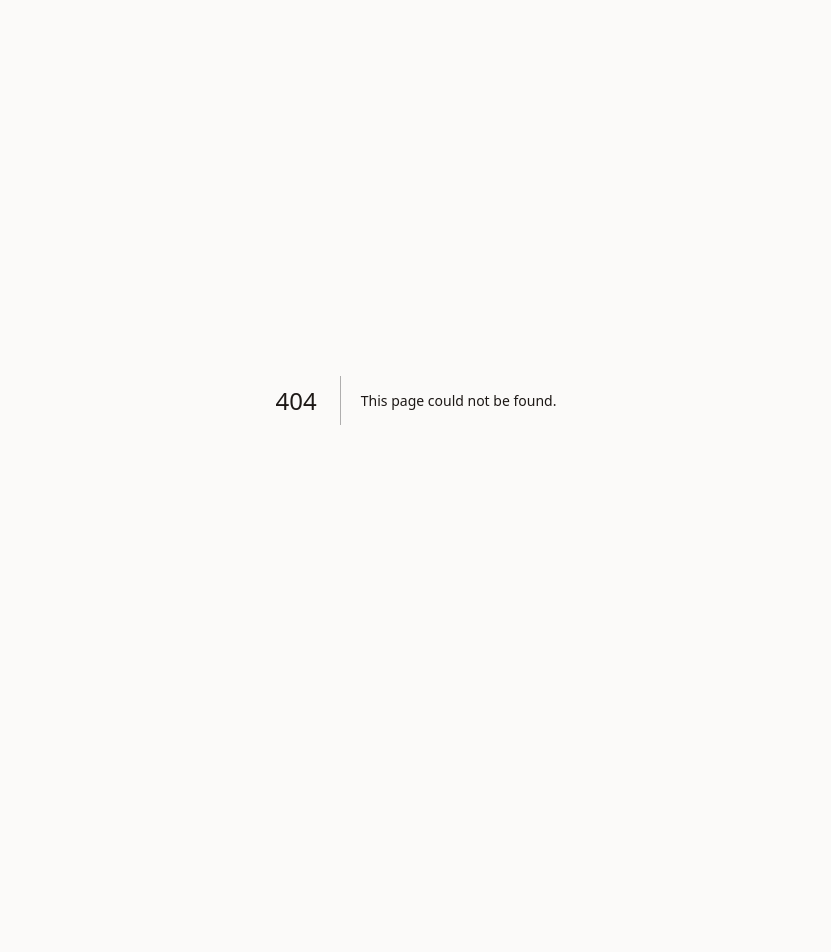
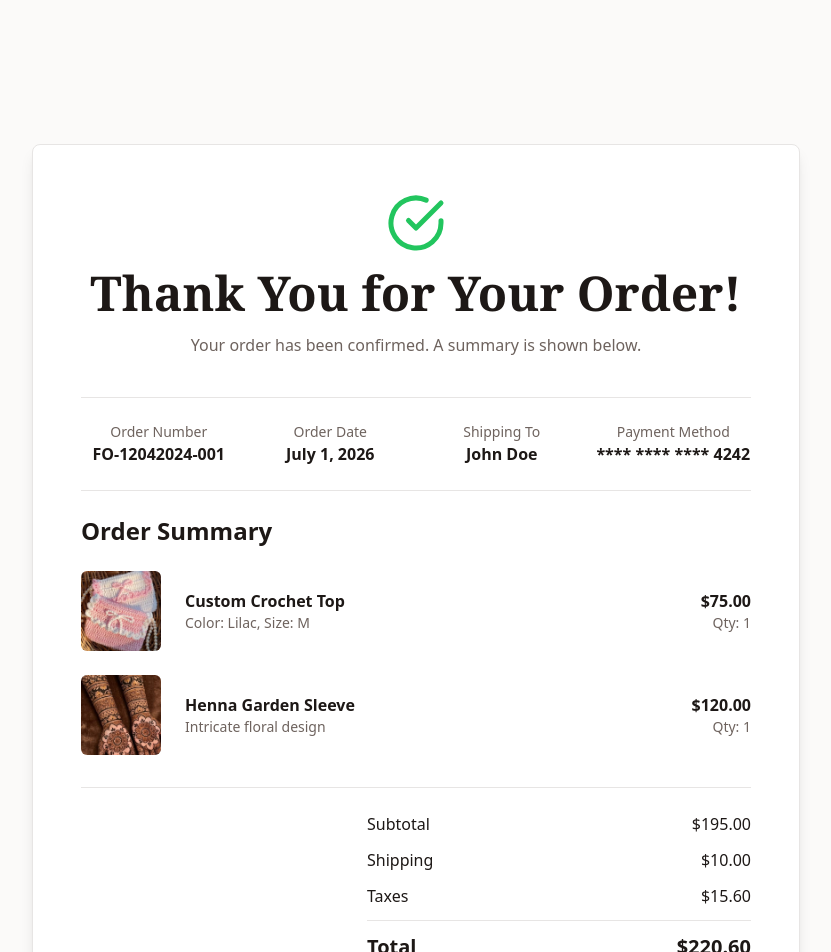
Before and after one commit to yaseenyash55-droid/farah-origin, a Next.js app: page /order-confirmation in a window 1280 px wide. Before the commit this address had no page. Shown: the top 952 px of the page, without its empty margins (224-1055 px from the left). Before the commit the page ends 800 px from the top, so only its background shows below. Built offline with nearby package versions, Linux system fonts and the light colour scheme; a web font is replaced by a local one.

Commit message:
feat: update CartPage to navigate to Order Confirmation on checkout; add new Order Confirmation page with order summary and details

```diff
--- a/app/cart/page.jsx
+++ b/app/cart/page.jsx
@@ -101,12 +101,15 @@ const CartPage = () => {
                     <span>${total.toFixed(2)}</span>
                   </div>
                 </div>
+                <Link href="/order-confirmation">
                   <button
                     className="w-full mt-8 bg-primary text-primary-foreground py-3 rounded-full font-semibold hover:bg-primary/90 transition-all text-lg disabled:bg-muted disabled:cursor-not-allowed"
                     disabled={cartItems.length === 0}
+                    onClick={() => setCartItems([])}
                   >
                     Proceed to Checkout
                   </button>
+                </Link>
                 <Link href="/gallery" className="w-full mt-4 inline-block text-center text-primary font-semibold hover:underline">
                   Continue Shopping
                 </Link>
--- /dev/null
+++ b/app/order-confirmation/page.jsx
@@ -0,0 +1,131 @@
+import React from 'react';
+import { CheckCircle, Printer } from 'lucide-react';
+import Link from 'next/link';
+
+const OrderConfirmationPage = () => {
+  const orderDetails = {
+    orderNumber: 'FO-12042024-001',
+    orderDate: new Date().toLocaleDateString('en-US', { year: 'numeric', month: 'long', day: 'numeric' }),
+    items: [
+      {
+        id: 1,
+        name: 'Custom Crochet Top',
+        description: 'Color: Lilac, Size: M',
+        price: 75.00,
+        quantity: 1,
+        image: '/crochet.jpg',
+      },
+      {
+        id: 2,
+        name: 'Henna Garden Sleeve',
+        description: 'Intricate floral design',
+        price: 120.00,
+        quantity: 1,
+        image: '/mehendi.jpg',
+      },
+    ],
+    shippingAddress: {
+      name: 'John Doe',
+      addressLine1: '123 Craft Lane',
+      city: 'Artisanville',
+      state: 'CA',
+      zip: '98765',
+    },
+    paymentMethod: '**** **** **** 4242',
+  };
+
+  const subtotal = orderDetails.items.reduce((acc, item) => acc + item.price * item.quantity, 0);
+  const shipping = 10.00;
+  const taxes = subtotal * 0.08; // 8% tax
+  const total = subtotal + shipping + taxes;
+
+  return (
+    <main className="bg-background text-foreground min-h-screen pt-20">
+      <div className="container mx-auto px-4 py-16">
+        <div className="max-w-3xl mx-auto bg-card p-8 md:p-12 rounded-lg border border-border shadow-lg">
+
+          <div className="text-center mb-10">
+            <CheckCircle size={60} className="text-green-500 mx-auto mb-4" />
+            <h1 className="font-serif text-4xl md:text-5xl font-bold">Thank You for Your Order!</h1>
+            <p className="mt-4 text-muted-foreground">Your order has been confirmed. A summary is shown below.</p>
+          </div>
+
+          <div className="border-t border-b border-border py-6 my-6">
+            <div className="grid grid-cols-2 md:grid-cols-4 gap-4 text-center">
+              <div>
+                <p className="text-sm text-muted-foreground">Order Number</p>
+                <p className="font-semibold">{orderDetails.orderNumber}</p>
+              </div>
+              <div>
+                <p className="text-sm text-muted-foreground">Order Date</p>
+                <p className="font-semibold">{orderDetails.orderDate}</p>
+              </div>
+              <div>
+                <p className="text-sm text-muted-foreground">Shipping To</p>
+                <p className="font-semibold">{orderDetails.shippingAddress.name}</p>
+              </div>
+              <div>
+                <p className="text-sm text-muted-foreground">Payment Method</p>
+                <p className="font-semibold">{orderDetails.paymentMethod}</p>
+              </div>
+            </div>
+          </div>
+
+          <div>
+            <h2 className="text-2xl font-semibold mb-6">Order Summary</h2>
+            <div className="space-y-6">
+              {orderDetails.items.map(item => (
+                <div key={item.id} className="flex items-center gap-6">
+                  <img src={item.image} alt={item.name} className="w-20 h-20 object-cover rounded-md" />
+                  <div className="flex-grow">
+                    <h3 className="font-semibold">{item.name}</h3>
+                    <p className="text-sm text-muted-foreground">{item.description}</p>
+                  </div>
+                  <div className="text-right">
+                    <p className="font-semibold">${item.price.toFixed(2)}</p>
+                    <p className="text-sm text-muted-foreground">Qty: {item.quantity}</p>
+                  </div>
+                </div>
+              ))}
+            </div>
+          </div>
+
+          <div className="border-t border-border mt-8 pt-6">
+            <div className="space-y-3 max-w-sm ml-auto">
+              <div className="flex justify-between">
+                <span>Subtotal</span>
+                <span>${subtotal.toFixed(2)}</span>
+              </div>
+              <div className="flex justify-between">
+                <span>Shipping</span>
+                <span>${shipping.toFixed(2)}</span>
+              </div>
+              <div className="flex justify-between">
+                <span>Taxes</span>
+                <span>${taxes.toFixed(2)}</span>
+              </div>
+              <div className="border-t border-border my-2"></div>
+              <div className="flex justify-between font-bold text-xl">
+                <span>Total</span>
+                <span>${total.toFixed(2)}</span>
+              </div>
+            </div>
+          </div>
+
+          <div className="mt-12 flex flex-col md:flex-row gap-4 justify-between items-center">
+            <Link href="/gallery" className="w-full md:w-auto bg-primary text-primary-foreground text-center px-8 py-3 rounded-full font-semibold hover:bg-primary/90 transition-all">
+              Continue Shopping
+            </Link>
+            <button className="w-full md:w-auto flex items-center justify-center gap-2 border border-border px-8 py-3 rounded-full hover:bg-muted transition-colors">
+              <Printer size={18} />
+              Print Receipt
+            </button>
+          </div>
+
+        </div>
+      </div>
+    </main>
+  );
+};
+
+export default OrderConfirmationPage;
```
Lines whose indentation alone changed are shown as unchanged.
